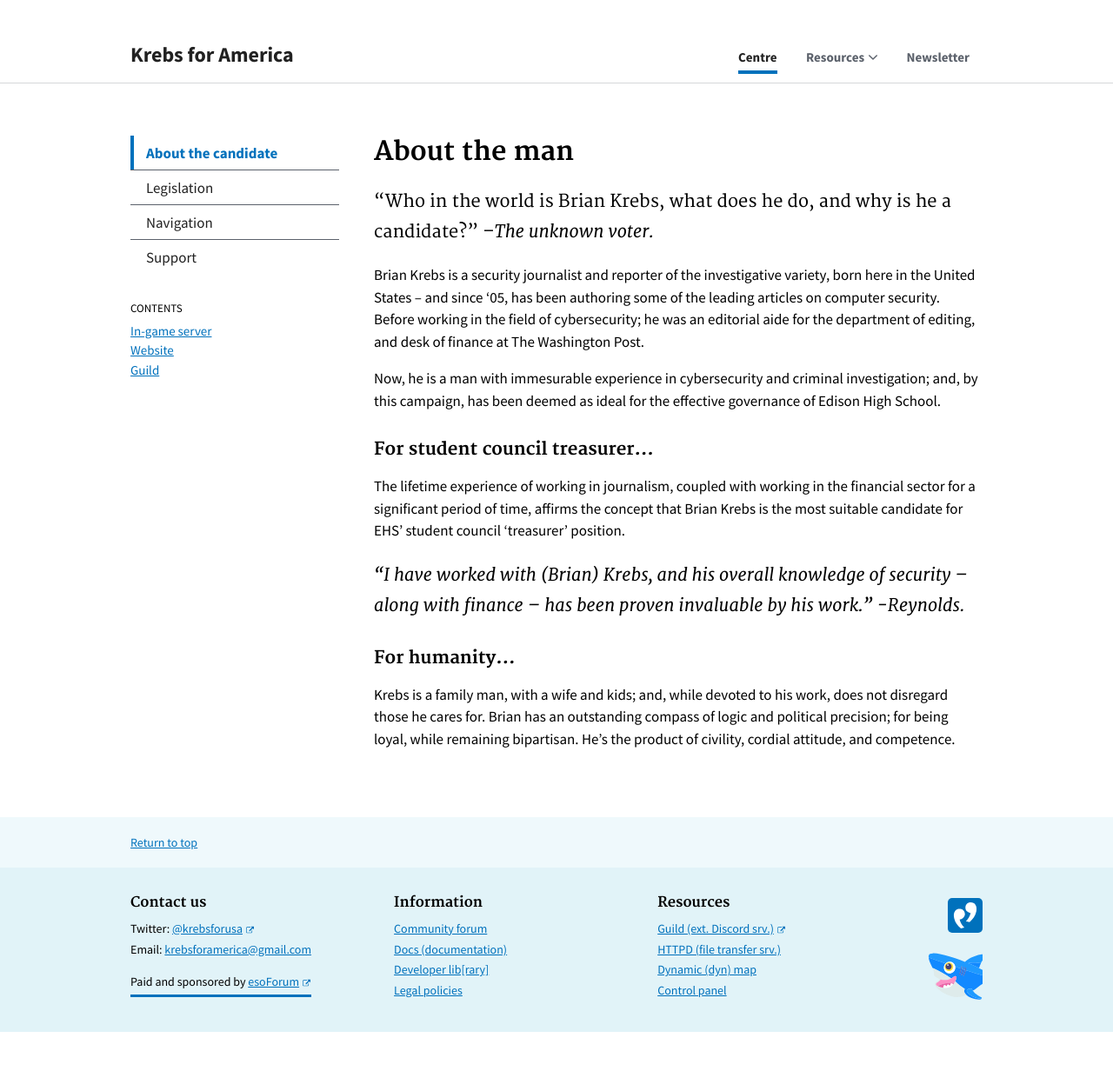
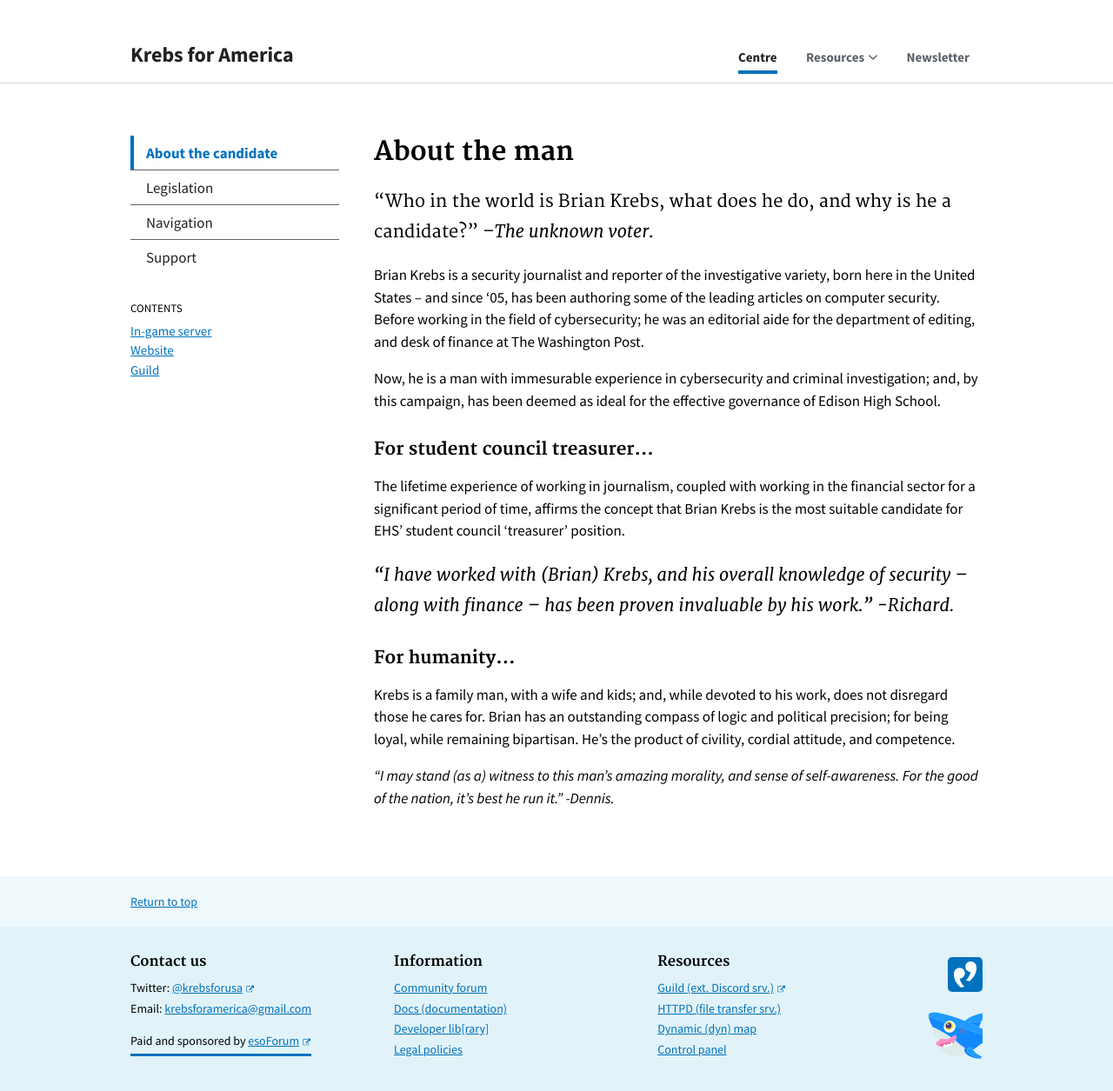
Before and after one commit to serrif/website, a Jekyll site: the page built from main/docs/about.md, in a window 1280 px wide and 1255 px high. Shown: the whole window at 87% size. Built offline with Jekyll 4.4.1, drawn with Linux system fonts in a browser that asks for light colours.

Commit message:
Update about.md

```diff
--- a/main/docs/about.md
+++ b/main/docs/about.md
@@ -24,8 +24,10 @@ Now, he is a man with immesurable experience in cybersecurity and criminal inves
 ### For student council treasurer...
 The lifetime experience of working in journalism, coupled with working in the financial sector for a significant period of time, affirms the concept that Brian Krebs is the most suitable candidate for EHS' student council 'treasurer' position.
 
-*"I have worked with (Brian) Krebs, and his overall knowledge of security -- along with finance -- has been proven invaluable by his work." -Reynolds.*
+*"I have worked with (Brian) Krebs, and his overall knowledge of security -- along with finance -- has been proven invaluable by his work." -Richard.*
 {: .usa-font-lead }
 
 ### For humanity...
 Krebs is a family man, with a wife and kids; and, while devoted to his work, does not disregard those he cares for. Brian has an outstanding compass of logic and political precision; for being loyal, while remaining bipartisan. He's the product of civility, cordial attitude, and competence.
+
+*"I may stand (as a) witness to this man's amazing morality, and sense of self-awareness. For the good of the nation, it's best he run it." -Dennis.*
```
